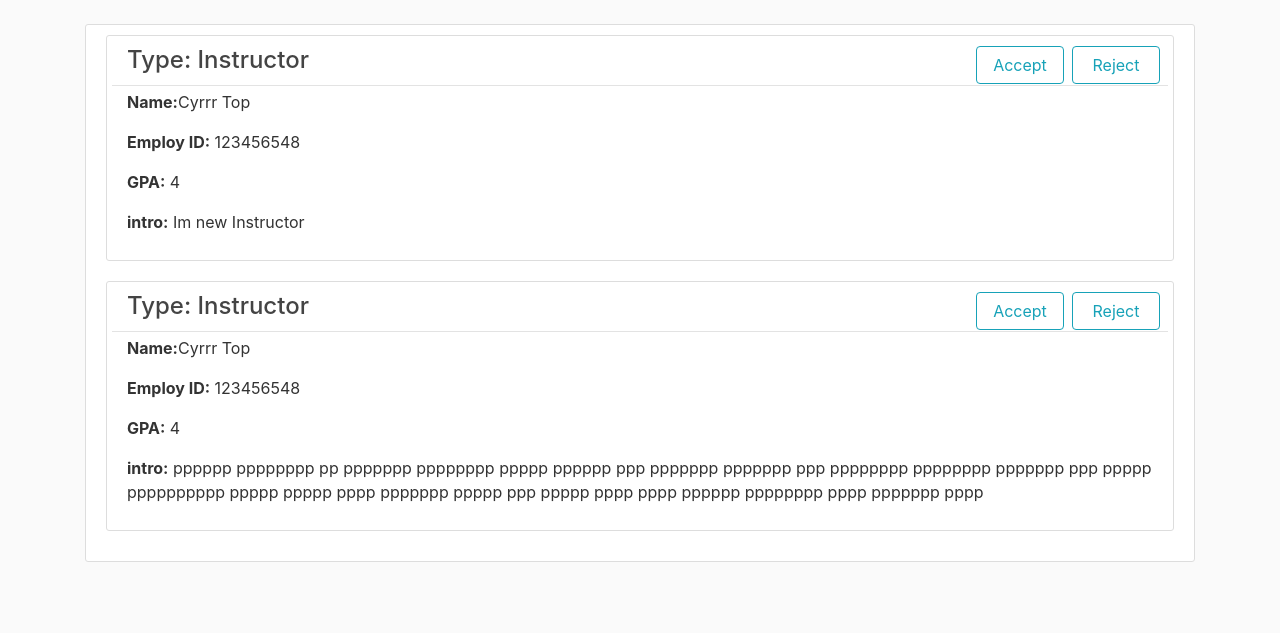
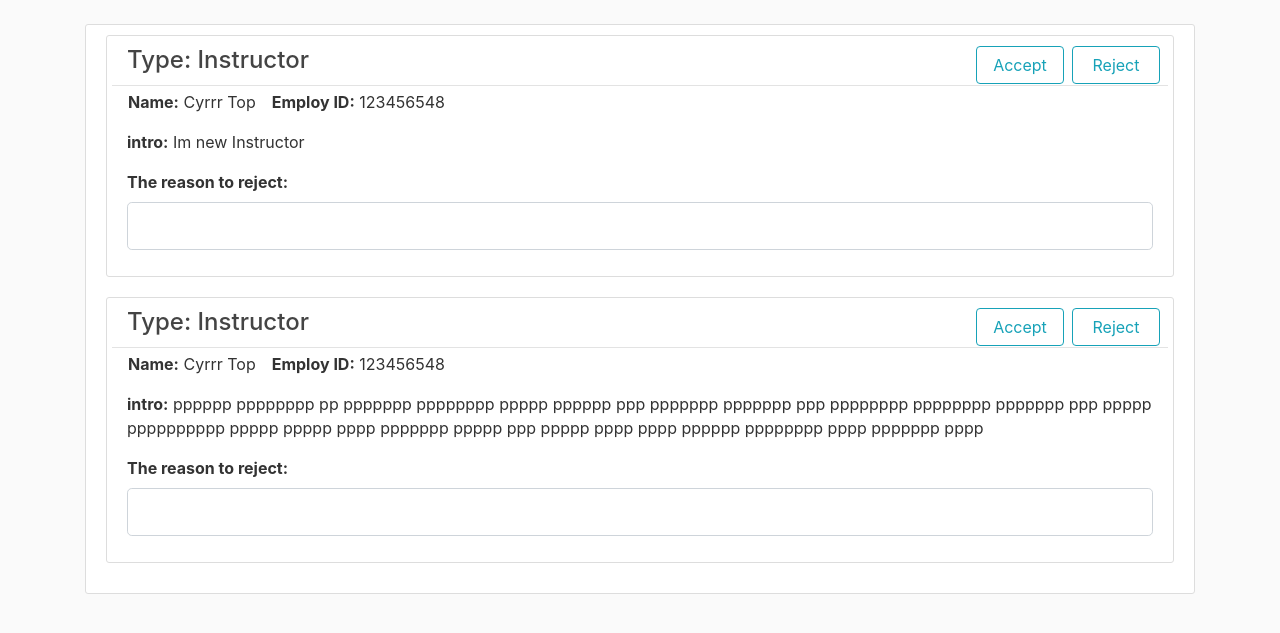
Before and after one commit to zwen000/CunyZero, a Flask app: page /confirm/ in a window 1280 px wide. Shown: the part 56-689 px from the top of the page. Run offline with Flask 2, Linux system fonts and the light colour scheme; data comes from the database, SQL or seed files in the repository; both versions use the stored data as it was after the commit; some libraries are stand-ins or nearby versions.

Commit message:
Confirm page update
I add the justification field into page, when admin choose to reject a student or instructor. He must provide a justification

```diff
--- a/cunyzero/forms.py
+++ b/cunyzero/forms.py
@@ -55,5 +55,6 @@ class ApplicationForm(FlaskForm):
 
 class ConfirmForm(FlaskForm):
     id = StringField('Application ID', validators=[DataRequired()])
+    justification = StringField('The reason to reject:')
     accept = SubmitField('Accept')
     reject = SubmitField('Reject')
--- a/cunyzero/routes.py
+++ b/cunyzero/routes.py
@@ -182,12 +182,18 @@ def confirm():
         if form.accept.data:
             current_application = Application.query.get(form.id.data)
             current_application.approval = True
+            current_application.justification = form.justification.data
             db.session.commit()
             flash(f'Application with type ({current_application.type}) has been accepted!', 'success')
         if form.reject.data:
-            current_application = Application.query.get(form.id.data)
-            current_application.approval = False
-            db.session.commit()
-            flash(f'Application with type ({current_application.type}) has been rejected!', 'success')
-        redirect(url_for('confirm'))
+            if form.justification.data != '':
+                current_application = Application.query.get(form.id.data)
+                current_application.approval = False
+                current_application.justification = form.justification.data
+                db.session.commit()
+                flash(f'Application with type ({current_application.type}) has been rejected!', 'success')
+                redirect(url_for('confirm'))
+            else:
+                flash(f'Please provide your reason!', 'danger')
+                redirect(url_for('confirm'))
     return render_template("confirm.html", title="Visitor-Application-confirm", applications=applications, form=form)
--- a/cunyzero/templates/confirm.html
+++ b/cunyzero/templates/confirm.html
@@ -2,8 +2,8 @@
 {% block content %}
     <div class="content-section">
         {% for application in applications %}
-            <article class="media content-section">
-                <div class="media-body">
+            <article class="media content-section col-md-12">
+                <div class="media-body" style="max-width: 100%">
                     <form method="POST", action="">
                         {{ form.hidden_tag() }} <!--CSRF token-->
                         <div class="form-group" style="display: none">
@@ -15,11 +15,22 @@
                                 {{ form.accept(class="btn btn-outline-info col-md-1 ml-5") }}
                                 {{ form.reject(class="btn btn-outline-info col-md-1 ml-2") }}
                         </div>
+                        <div class="row">
+                            <p class="article-content ml-3"><strong>Name:</strong> {{ application.firstname }} {{ application.lastname }}</p>
+                            <p class="article-content ml-3"><strong>Employ ID:</strong> {{ application.visitor_id }}</p>
+                        </div>
+                        {% if application.type=='Student' %}
+                            <div class="row">
+                                <p class="article-content ml-3"><strong>GPA:</strong> {{ application.GPA }}</p>
+                                <p class="article-content ml-3"><strong>Program:</strong> {{ application.program_name }}</p>
+                            </div>
+                        {% endif %}
+                        <p class="article-content" style="word-wrap: break-word"><strong>intro:</strong> {{ application.intro }}</p>
+                        <div class="form-group">
+                            <strong>{{ form.justification.label(class="form-control-label") }}</strong>
+                            {{ form.justification(class="form-control form-control-lg", value='') }}
+                        </div>
                     </form>
-                    <p class="article-content"><strong>Name:</strong>{{ application.firstname }} {{ application.lastname }}</p>
-                    <p class="article-content"><strong>Employ ID:</strong> {{ application.visitor_id }}</p>
-                    <p class="article-content"><strong>GPA:</strong> {{ application.GPA }}</p>
-                    <p class="article-content"><strong>intro:</strong> {{ application.intro }}</p>
                 </div>
             </article>
         {% endfor %}
```
Also changed, not shown: cunyzero/database.db.
